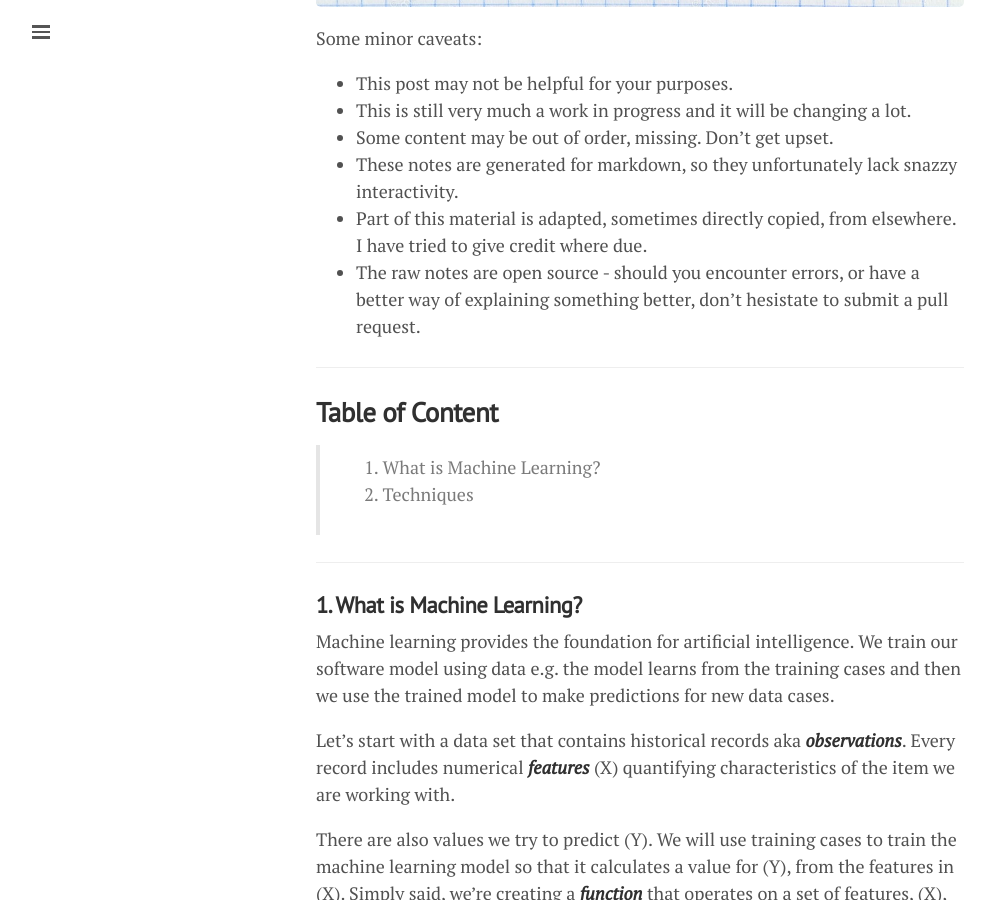
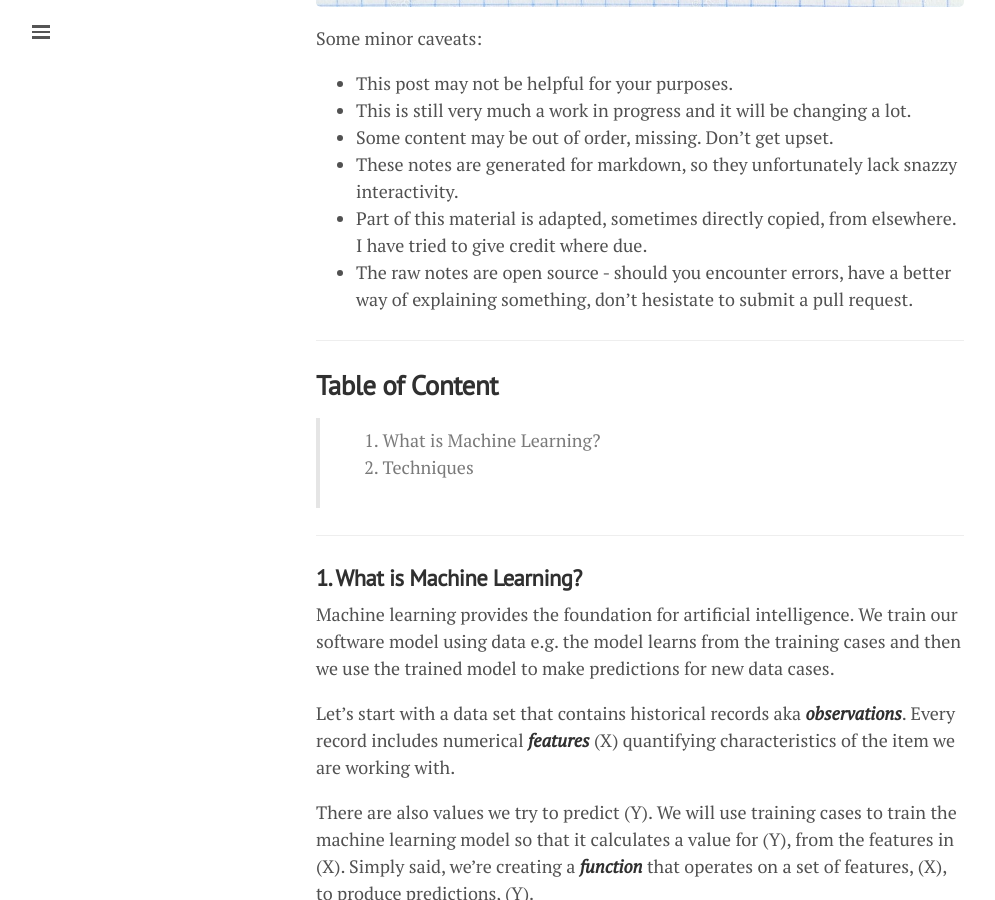
Before and after one commit to lgeurts/lgeurts.github.io, a Jekyll site: the page built from _posts/2018-06-29-artificial-intelligence-basics.md, in a window 1280 px wide and 900 px high, scrolled down 637 px. Shown: the whole window, without its empty margins (0-995 px from the left). Built offline with Jekyll 4.4.1, drawn with Linux system fonts in a browser that asks for light colours; nearby versions of some CDN libraries.

Commit message:
Update 2018-06-29-artificial-intelligence-basics.md

```diff
--- a/_posts/2018-06-29-artificial-intelligence-basics.md
+++ b/_posts/2018-06-29-artificial-intelligence-basics.md
@@ -17,7 +17,7 @@ Some minor caveats:
 * Some content may be out of order, missing. Don't get upset.
 * These notes are generated for markdown, so they unfortunately lack snazzy interactivity.
 * Part of this material is adapted, sometimes directly copied, from elsewhere. I have tried to give credit where due.
-* The raw notes are open source - should you encounter errors, or have a better way of explaining something better, don't hesistate to submit a pull request.
+* The raw notes are open source - should you encounter errors, have a better way of explaining something, don't hesistate to submit a pull request.
 
 ------------------------------------------------------------------------------
 
```
